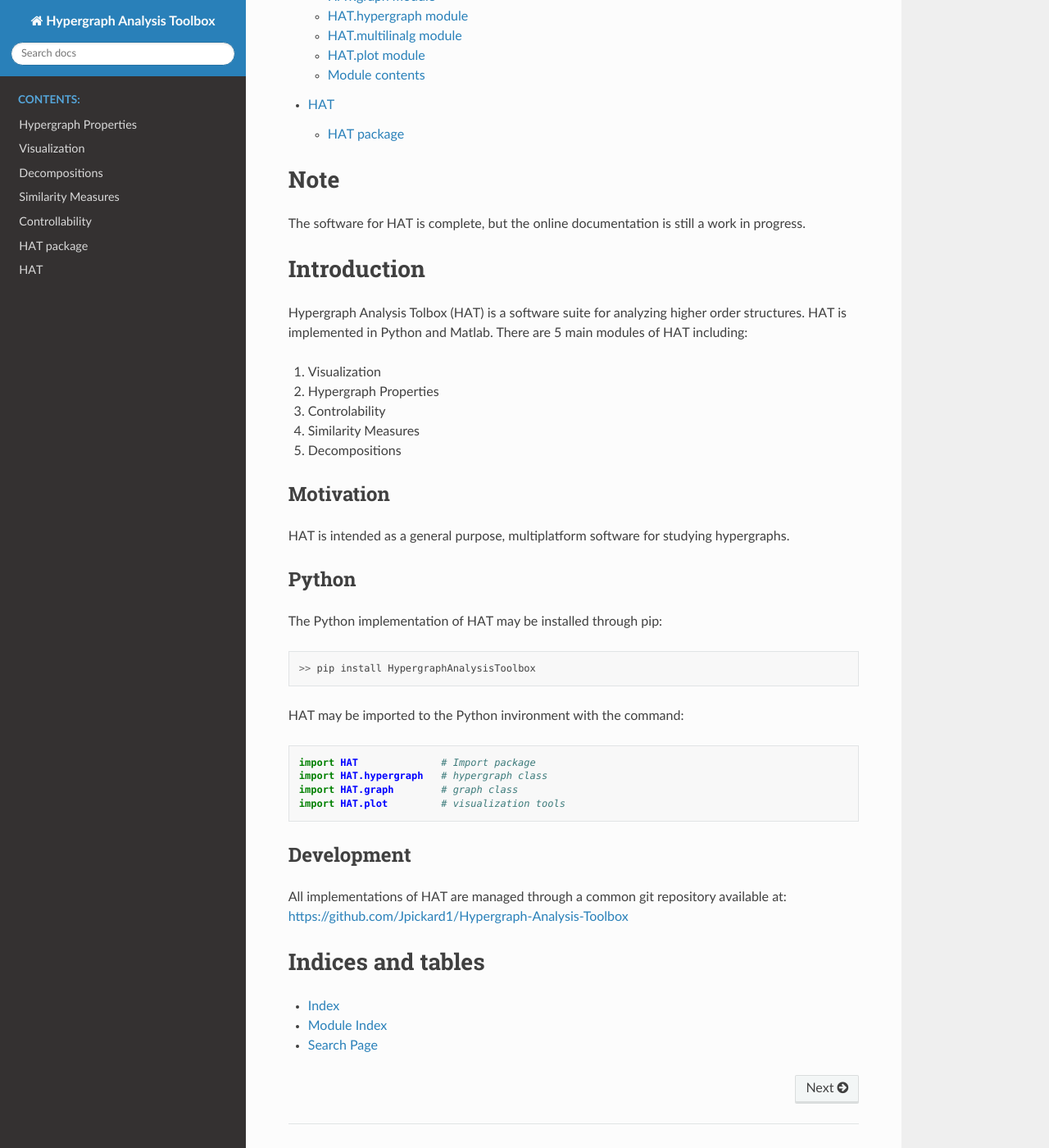
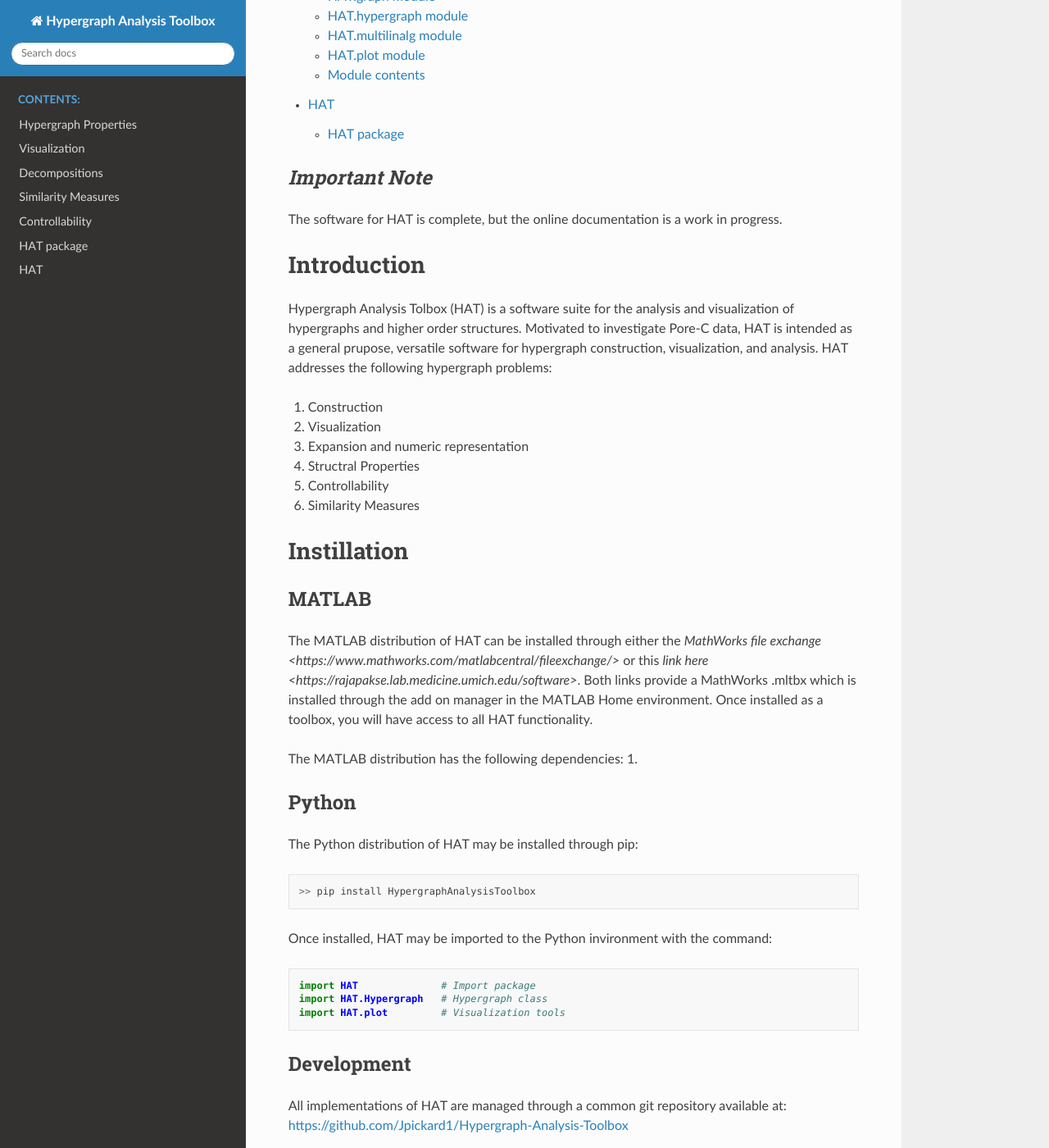
Before and after one commit to Jpickard1/Hypergraph-Analysis-Toolbox, a Sphinx documentation site: the page built from Python/docs/index.rst, in a window 1280 px wide and 1400 px high, scrolled down 644 px. Shown: the whole window at 82% size. Built offline with Sphinx 7.4.7 and the Read the Docs theme 2.0.0, drawn with Linux system fonts in a browser that asks for light colours.

Commit message:
update docs

```diff
--- a/Python/docs/index.rst
+++ b/Python/docs/index.rst
@@ -18,41 +18,51 @@
    HAT.rst
    modules.rst
 
-Note
-====
-The software for HAT is complete, but the online documentation is still a work in progress.
+*Important Note*
+****************
+The software for HAT is complete, but the online documentation is a work in progress.
 
 Introduction
 ============
-Hypergraph Analysis Tolbox (HAT) is a software suite for analyzing higher order structures. HAT is implemented
-in Python and Matlab. There are 5 main modules of HAT including:
+Hypergraph Analysis Tolbox (HAT) is a software suite for the analysis and visualization of hypergraphs and
+higher order structures. Motivated to investigate Pore-C data, HAT is intended as a general prupose, versatile
+software for hypergraph construction, visualization, and analysis. HAT addresses the following hypergraph
+problems:
 
-1. Visualization
-2. Hypergraph Properties
-3. Controlability
-4. Similarity Measures
-5. Decompositions
+1. Construction
+2. Visualization
+3. Expansion and numeric representation
+4. Structral Properties
+5. Controllability
+6. Similarity Measures
 
-Motivation
-**********
-HAT is intended as a general purpose, multiplatform software for studying hypergraphs.
+Instillation
+============
+
+MATLAB
+******
+The MATLAB distribution of HAT can be installed through either the `MathWorks file exchange <https://www.mathworks.com/matlabcentral/fileexchange/>`
+or this `link here <https://rajapakse.lab.medicine.umich.edu/software>`. Both links provide a MathWorks .mltbx which is installed through the add on manager
+in the MATLAB Home environment. Once installed as a toolbox, you will have access to all HAT functionality.
+
+The MATLAB distribution has the following dependencies:
+1.
 
 Python
 ******
-The Python implementation of HAT may be installed through pip:
+The Python distribution of HAT may be installed through pip:
 
 .. code-block:: Python
 
    >> pip install HypergraphAnalysisToolbox
 
-HAT may be imported to the Python invironment with the command:
+Once installed, HAT may be imported to the Python invironment with the command:
 
 .. code-block:: Python
 
    import HAT              # Import package
-   import HAT.hypergraph   # hypergraph class
-   import HAT.graph        # graph class
-   import HAT.plot         # visualization tools
+   import HAT.Hypergraph   # Hypergraph class
+   import HAT.plot         # Visualization tools
 
 Development
 ***********
```
Also changed, not shown: 5 other files.
